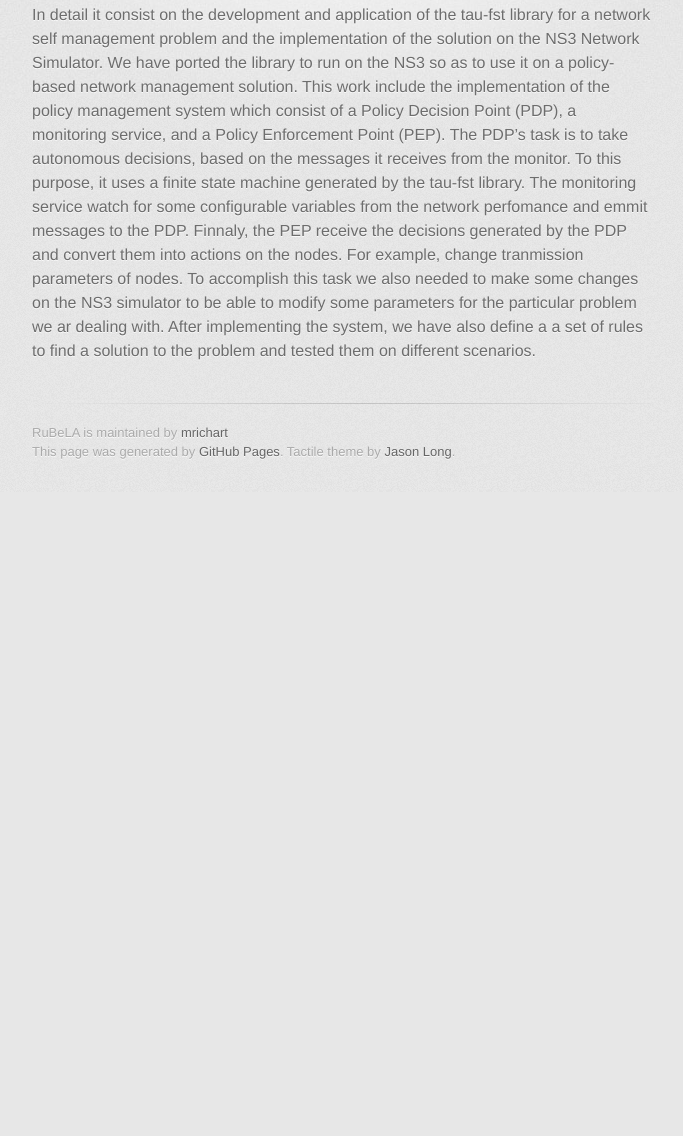
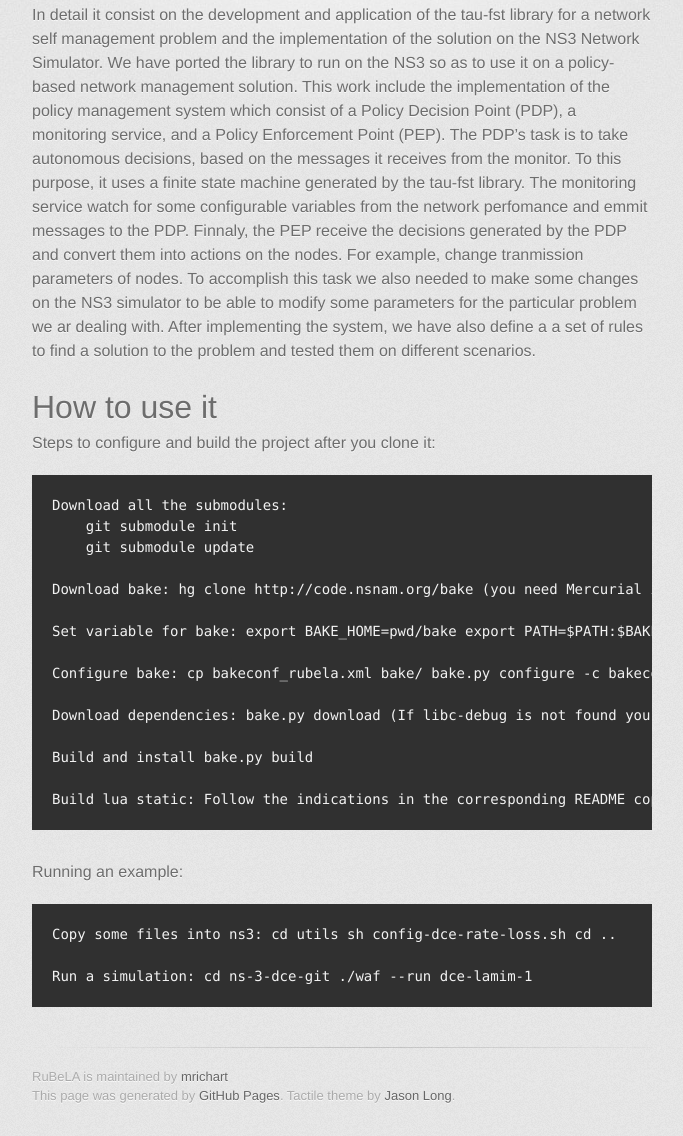
Before and after one commit to mrichart/RuBeLA, a plain HTML site: page index.html in a window 1280 px wide. Shown: the part 476-1612 px from the top of the page, without its empty margins (298-981 px from the left). Before the commit the page ends 968 px from the top, so only its background shows below. Drawn offline with Linux system fonts and the light colour scheme; a web font is replaced by a local one.

```diff
--- a/index.html
+++ b/index.html
@@ -32,7 +32,7 @@
 
         <section id="main_content">
           <h1>
-<a name="rubela---rule-based-link-adaptation" class="anchor" href="#rubela---rule-based-link-adaptation"><span class="octicon octicon-link"></span></a>RuBeLA - Rule Based Link Adaptation</h1>
+<a name="about-rubela" class="anchor" href="#about-rubela"><span class="octicon octicon-link"></span></a>About RuBeLA</h1>
 
 <p>This project combine two different works:</p>
 
@@ -48,6 +48,35 @@
 messages to the PDP.
 Finnaly, the PEP receive the decisions generated by the PDP and convert them into actions on the nodes. For example, change tranmission parameters of nodes. To accomplish this task we also needed to make some changes on the NS3 simulator to be able to modify some parameters for the particular problem we ar dealing with.
 After implementing the system, we have also define a a set of rules to find a solution to the problem and tested them on different scenarios.</p>
+
+<h1>
+<a name="how-to-use-it" class="anchor" href="#how-to-use-it"><span class="octicon octicon-link"></span></a>How to use it</h1>
+
+<p>Steps to configure and build the project after you clone it:</p>
+
+<pre><code>Download all the submodules:
+    git submodule init
+    git submodule update
+
+Download bake: hg clone http://code.nsnam.org/bake (you need Mercurial installed)
+
+Set variable for bake: export BAKE_HOME=pwd/bake export PATH=$PATH:$BAKE_HOME export PYTHONPATH=$PYTHONPATH:$BAKE_HOME
+
+Configure bake: cp bakeconf_rubela.xml bake/ bake.py configure -c bakeconf_rubela.xml -p ns3-git -i ns3 --sourcedir=.
+
+Download dependencies: bake.py download (If libc-debug is not found you need to install it. libc6-dbg in Ubuntu)
+
+Build and install bake.py build
+
+Build lua static: Follow the indications in the corresponding README copy the lua executable obtained in utils
+</code></pre>
+
+<p>Running an example:</p>
+
+<pre><code>Copy some files into ns3: cd utils sh config-dce-rate-loss.sh cd ..
+
+Run a simulation: cd ns-3-dce-git ./waf --run dce-lamim-1
+</code></pre>
         </section>
 
         <footer>
```
Also changed, not shown: params.json (+1 -1 lines).
